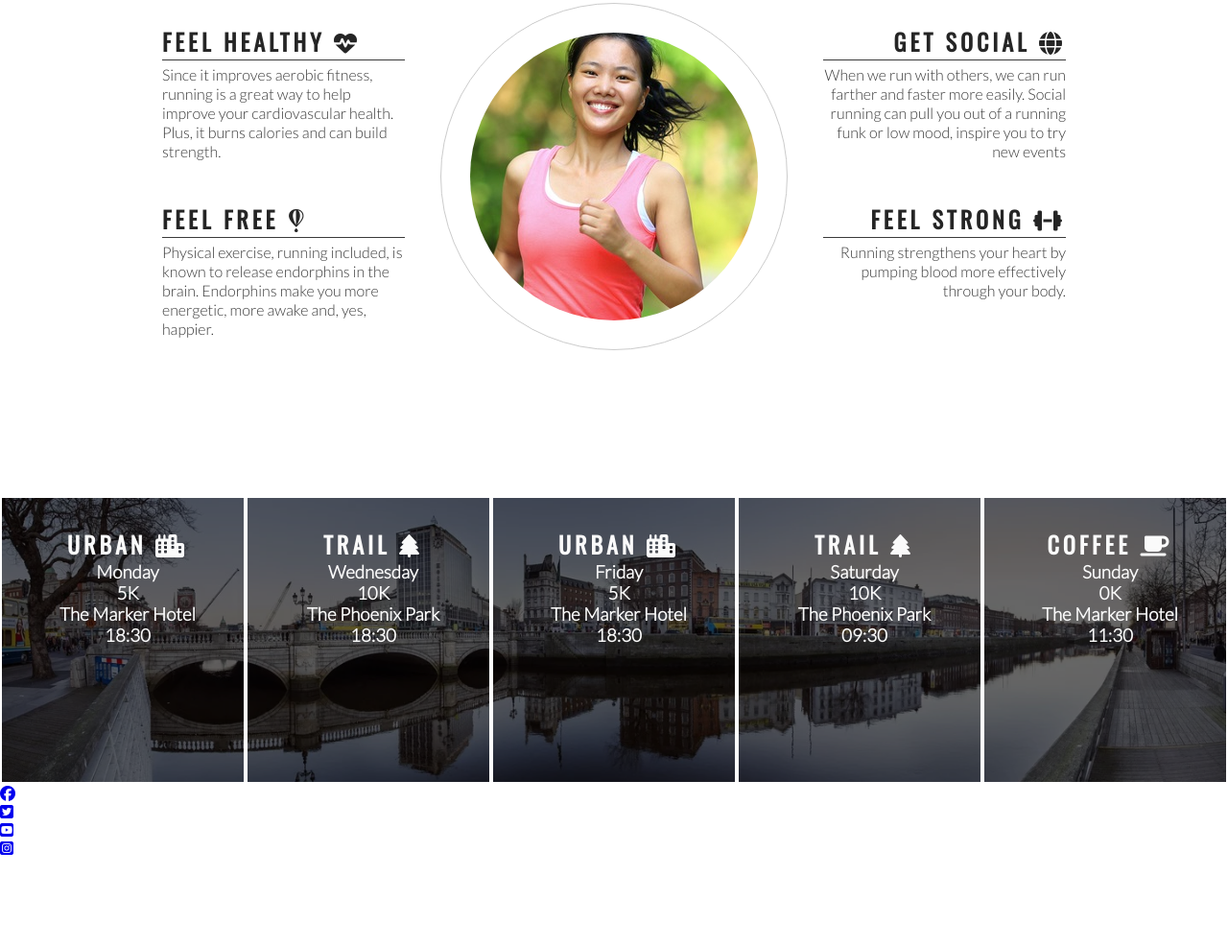
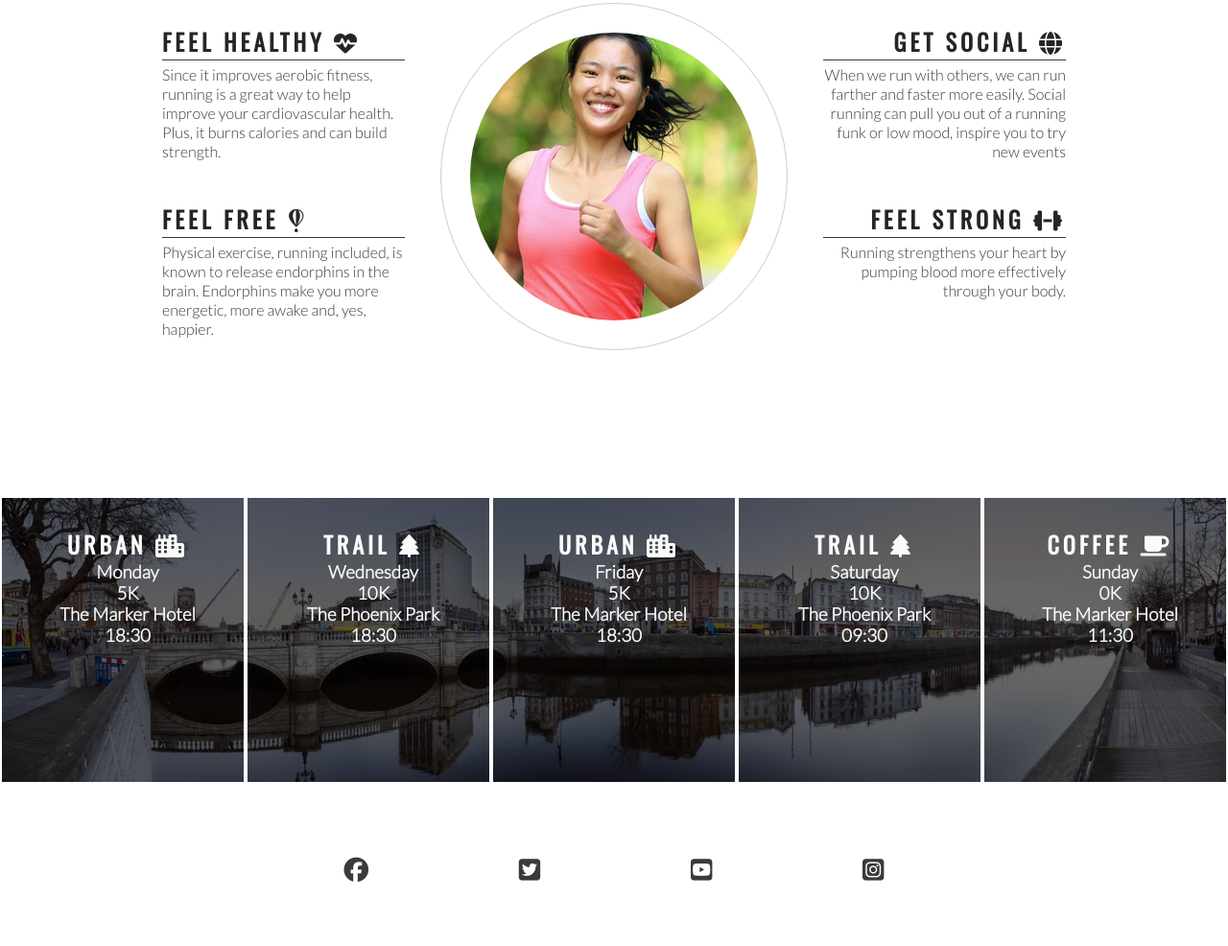
Before and after one commit to conorwalsh1/love-running, a plain HTML site: page index.html in a window 1280 px wide. Shown: the part 778-1764 px from the top of the page at 96% size. Before the commit the page ends 1671 px from the top, so only its background shows below. Drawn offline with nearby package versions, Linux system fonts and the light colour scheme.

Commit message:
Add style to footer social media icons

```diff
--- a/assets/css/style.css
+++ b/assets/css/style.css
@@ -214,3 +214,25 @@ hr {
 #times h2 {
     color: #fafafa;
 }
+
+/* footer */
+
+footer {
+    height: 150px;
+}
+
+.social-networks {
+    text-align: center;
+
+}
+
+.social-networks > li {
+    display: inline;
+}
+
+.social-networks i {
+    font-size: 160%;
+    margin: 1%;
+    padding: 5%;
+    color: #3a3a3a;
+}
--- a/index.html
+++ b/index.html
@@ -113,22 +113,22 @@
         </div>
     </section>
     <footer>
-        <ul>
+        <ul class="social-networks">
             <li>
                 <a href="https://facebook.com" target="_blank" rel="noopener"
-                aria-label="Visit our Facebook page (opens in a new page"><i class="fab fa-facebook"></i></a>
+                aria-label="Visit our Facebook page (opens in a new page)"><i class="fab fa-facebook"></i></a>
             </li>
             <li>
                 <a href="https://twitter.com" target="_blank" rel="noopener"
-                aria-label="Visit our Twitter page (opens in a new page"><i class="fab fa-twitter-square"></i></a>
+                aria-label="Visit our Twitter page (opens in a new page)"><i class="fab fa-twitter-square"></i></a>
             </li>
             <li>
                 <a href="https://youtube.com" target="_blank" rel="noopener"
-                aria-label="Visit our Youtube page (opens in a new page"><i class="fab fa-youtube-square"></i></a>
+                aria-label="Visit our Youtube page (opens in a new page)"><i class="fab fa-youtube-square"></i></a>
             </li>
             <li>
                 <a href="https://instagram.com" target="_blank" rel="noopener"
-                aria-label="Visit our Instagram page (opens in a new page"><i class="fab fa-instagram-square"></i></a>
+                aria-label="Visit our Instagram page (opens in a new page)"><i class="fab fa-instagram-square"></i></a>
             </li>
         </ul>
     </footer>
```
